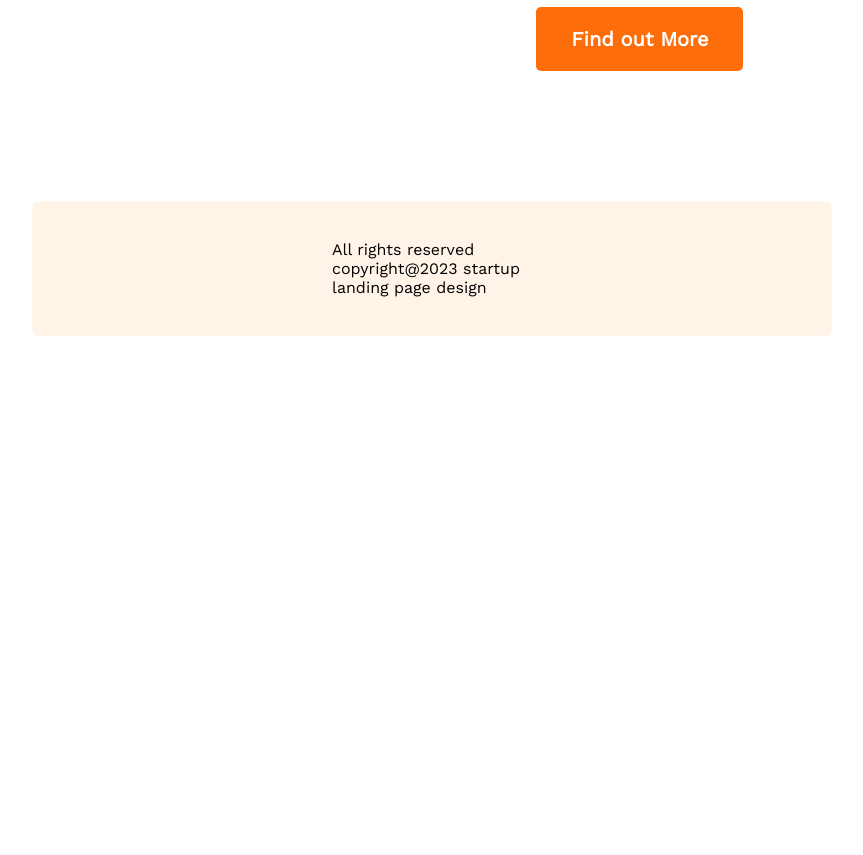
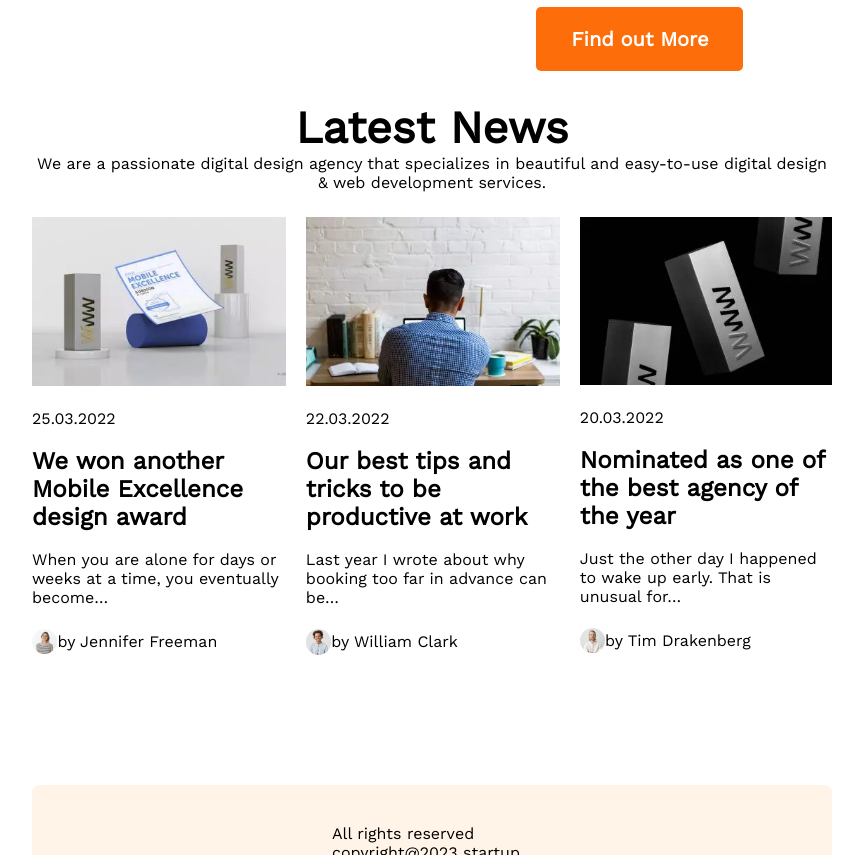
Before and after one commit to evangelion96/assignment_2, a plain HTML site: page index.html in a window 1280 px wide. Shown: the part 4465-5320 px from the top of the page, without its empty margins (208-1071 px from the left). Before the commit the page ends 5007 px from the top, so only its background shows below. Drawn offline with nearby package versions, Linux system fonts and the light colour scheme.

Commit message:
final push

```diff
--- a/index.html
+++ b/index.html
@@ -30,7 +30,8 @@
             <div class="intro">
                 <article class="intro-info">
                     <h1 class="intro-title">Brand New Group of Architects </h1>
-                    <p>There are many variations of passages of Lorem Ipsum available, but the majority have suffered alteration in some form, by injected humour, or randomised words which don't look even</p>
+                    <p>There are many variations of passages of Lorem Ipsum available, but the majority have suffered
+                        alteration in some form, by injected humour, or randomised words which don't look even</p>
                 </article>
                 <button class="btn-primary"> Explore More</button>
                 <img src="images/banner.png" alt="">
@@ -43,6 +44,7 @@
     <!-- Body section -->
     <main>
 
+        <!-- features section head -->
         <section class="feature-head">
             <div class="gallery">
                 <img src="images/team1.png" alt="">
@@ -53,41 +55,51 @@
             <div class="heading">
                 <h2 id="head1">Quick list <span style="color: #131313; font-weight: 700;">of Our</span></h2>
                 <h2 id="head2">Features</h2>
-                <p>There are many variations of passages of Lorem Ipsum available, but the majority have suffered alteration in some form, by injected humour, or randomised words which don't look even</p>
+                <p>There are many variations of passages of Lorem Ipsum available, but the majority have suffered
+                    alteration in some form, by injected humour, or randomised words which don't look even</p>
                 <button class="btn-primary"> Explore More</button>
 
             </div>
         </section>
 
+        <!-- features list -->
         <section class="features">
             <div class="feature-list">
                 <div class="list-title">
                     <h2 class="list-heading">Features you will love & enjoy</h2>
                 </div>
-                <p>There are many variations of passages of Lorem Ipsum available, but the majority have suffered alteration in some form, by injected humour, or randomised words which don't look even</p>
+                <p>There are many variations of passages of Lorem Ipsum available, but the majority have suffered
+                    alteration in some form, by injected humour, or randomised words which don't look even</p>
                 <div class="features-container">
                     <div class="feature">
                         <h3>Dexktop & Mobile Version</h3>
-                        <p>There are many variations of passages of Lorem Ipsum available, but the majority have suffered alteration in some form, by injected humour, or randomised...........</p>
+                        <p>There are many variations of passages of Lorem Ipsum available, but the majority have
+                            suffered alteration in some form, by injected humour, or randomised...........</p>
                     </div>
                     <div class="feature">
                         <h3>Drag & Drop Builder</h3>
-                        <p>There are many variations of passages of Lorem Ipsum available, but the majority have suffered alteration in some form, by injected humour, or randomised...........</p>
+                        <p>There are many variations of passages of Lorem Ipsum available, but the majority have
+                            suffered alteration in some form, by injected humour, or randomised...........</p>
                     </div>
                     <div class="feature">
                         <h3>Awesome Modern Design</h3>
-                        <p>There are many variations of passages of Lorem Ipsum available, but the majority have suffered alteration in some form, by injected humour, or randomised...........</p>
+                        <p>There are many variations of passages of Lorem Ipsum available, but the majority have
+                            suffered alteration in some form, by injected humour, or randomised...........</p>
                     </div>
                     <div class="feature">
                         <h3>Super Easy to Edit</h3>
-                        <p>There are many variations of passages of Lorem Ipsum available, but the majority have suffered alteration in some form, by injected humour, or randomised...........</p>
+                        <p>There are many variations of passages of Lorem Ipsum available, but the majority have
+                            suffered alteration in some form, by injected humour, or randomised...........</p>
                     </div>
                 </div>
 
             </div>
+
+            <!-- image beside feature list -->
             <div class="arc-image">
                 <img src="images/architect.png" alt="">
-                <button class="btn-primary"><span style="font-weight: 700; font-size: 65px;">10+Year</span> Experience</button>
+                <button class="btn-primary"><span style="font-weight: 700; font-size: 65px;">10+Year</span>
+                    Experience</button>
             </div>
         </section>
 
@@ -95,7 +107,8 @@
         <section class="facts">
             <div class="facts-heading">
                 <h2 class="facts-title">Some Facts</h2>
-                <p class="facts-description">There are many variations of passages of Lorem Ipsum available, but the majority have suffered alteration.</p>
+                <p class="facts-description">There are many variations of passages of Lorem Ipsum available, but the
+                    majority have suffered alteration.</p>
             </div>
             <div class="fact-container">
                 <div class="fact">
@@ -125,7 +138,8 @@
         <section class="sponsors">
             <div class="sponsor-heading">
                 <h2 class="sponsors-title">Our Sponsors</h2>
-                <p class="sponsors-description">There are many variations of passages of Lorem Ipsum available, but the majority have suffered alteration.</p>
+                <p class="sponsors-description">There are many variations of passages of Lorem Ipsum available, but the
+                    majority have suffered alteration.</p>
             </div>
 
             <div class="sponsor">
@@ -138,7 +152,7 @@
 
         </section>
 
-        <!-- extra section -->
+        <!-- extra sections -->
         <section class="case-study">
             <div class="case-image">
                 <img src="images/case-study-preview.png" alt="">
@@ -146,9 +160,71 @@
 
             <div class="case">
                 <h2 class="case-title"><span>09+ Technological</span> Case Study Layouts</h2>
-                <p class="case-description">In general, analyses of famous case studies help your clients, partners, and visitors have a better understanding of what is going on in the market. Your helpful advice can also be beneficial for audiences, which keeps them coming back for more.</p>
+                <p class="case-description">In general, analyses of famous case studies help your clients, partners, and
+                    visitors have a better understanding of what is going on in the market. Your helpful advice can also
+                    be beneficial for audiences, which keeps them coming back for more.</p>
                 <button class="btn-primary"> Find out More</button>
             </div>
+        </section>
+        <!-- extra blog section -->
+        <section class="blogs">
+            <div class="blogs-heading">
+                <h3 class="blogs-title">Latest News</h3>
+                <p class="blogs-description">We are a passionate digital design agency that specializes in beautiful and
+                    easy-to-use digital design & web development services.</p>
+            </div>
+
+            <div class="blog">
+
+                <div class="single-blog">
+                    <img src="images/blogs/blog-1.png" alt="">
+                    <br><br>
+                    <span>25.03.2022</span>
+                    <br><br>
+                    <h2 class="blog-title">We won another Mobile Excellence design award</h2>
+                    <br>
+                    <p class="blog-description">When you are alone for days or weeks at a time, you eventually become…</p>
+                    <br>
+                    <div class="author">
+                        <img src="images/blogs/author/author-1.jpg" alt="">
+                        <p>by Jennifer Freeman</p>
+                    </div>
+
+                </div>
+                <div class="single-blog">
+                    <img src="images/blogs/blog-2.png" alt="">
+                    <br><br>
+                    <span>22.03.2022</span>
+                    <br><br>
+                    <h2 class="blog-title">Our best tips and tricks to be productive at work</h2>
+                    <br>
+                    <p class="blog-description">Last year I wrote about why booking too far in advance can be…</p>
+                    <br>
+                    <div class="author">
+                        <img src="images/blogs/author/author-2.jpg" alt="">
+                        <p>by William Clark</p>
+                    </div>
+
+                </div>
+                <div class="single-blog">
+                    <img src="images/blogs/blog-3.png" alt="">
+                    <br><br>
+                    <span>20.03.2022</span>
+                    <br><br>
+                    <h2 class="blog-title">Nominated as one of the best agency of the year</h2>
+                    <br>
+                    <p class="blog-description">Just the other day I happened to wake up early. That is unusual for…</p>
+                    <br>
+                    <div class="author">
+                        <img src="images/blogs/author/author-3.jpg" alt="">
+                        <p>by Tim Drakenberg</p>
+                    </div>
+
+                </div>
+
+            </div>
+
+
         </section>
 
     </main>
@@ -158,9 +234,7 @@
         <div class="copyright">
             <p>All rights reserved copyright@2023 startup landing page design</p>
         </div>
-
     </footer>
-
 </body>
 
 </html>
--- a/styles/arc.css
+++ b/styles/arc.css
@@ -244,6 +244,9 @@ img {
     color: var(--clr3);
     width: 542px;
 }
+.fact img{
+    margin-bottom: 10px;
+}
 
 .fact {
     border: 1px solid #FF900E;
@@ -252,15 +255,22 @@ img {
     width: 241px;
     height: 241px;
     padding: 45px 35px 60px;
-    transition: transform 2s, background-color 2s ;
-
+    transition: transform 1s, background-color 1s ;
 
 }
+
+/* transition( change of color, image-size, div-size) */
 .fact:hover{
     transform: scale(1.15);
     background-color: #fd6f0a2c;
-
 }
+.fact img{
+    transition: transform 1s;
+}
+.fact:hover img{
+    transform: scale(1.3);
+}
+/* ---------- */
 
 
 .fact img {
@@ -286,7 +296,6 @@ img {
     margin: 180px 240px 0;
 
 }
-
 .sponsor-heading {
     text-align: center;
 }
@@ -343,6 +352,56 @@ img {
 .case-description {
     margin-bottom: 10px;
 }
+
+/* extra blog-section */
+
+.blogs{
+    margin: 30px 240px 0;
+
+}
+.blogs-heading{
+    text-align: center;
+    margin-bottom: 25px;
+}
+.blogs-title{
+    font-size: 45px;
+}
+
+.blog{
+    display: flex;
+
+    gap:20px;
+
+}
+.single-blog{
+
+    overflow: hidden;
+}
+
+/* transition(change of image-size in div) */
+.blog img{
+    transition: transform 1s;
+}
+
+.blog img:hover{
+    transform: scale(1.1);
+}
+/* -------------- */
+
+
+.author{
+    display: flex;
+    align-items: center;
+    margin-top: 3px;
+}
+
+
+.author img{
+    border-radius: 50%;
+    width: 10%;
+}
+
+
 
 
 
@@ -528,6 +587,24 @@ img {
         margin-bottom: 50px;
     }
 
+    .blogs{
+        margin: 0 0 50px 0;
+
+
+
+    }
+    .blogs-heading{
+        text-align: start;
+
+    }
+    .blog{
+        flex-direction: column;
+
+
+
+    }
+
+
     .copyright {
 
         margin: 0;
```
Also changed, not shown: images/blogs/author/author-1.jpg (added), images/blogs/author/author-2.jpg (added), images/blogs/author/author-3.jpg (added), images/blogs/blog-1.png (added), images/blogs/blog-2.png (added), images/blogs/blog-3.png (added).
